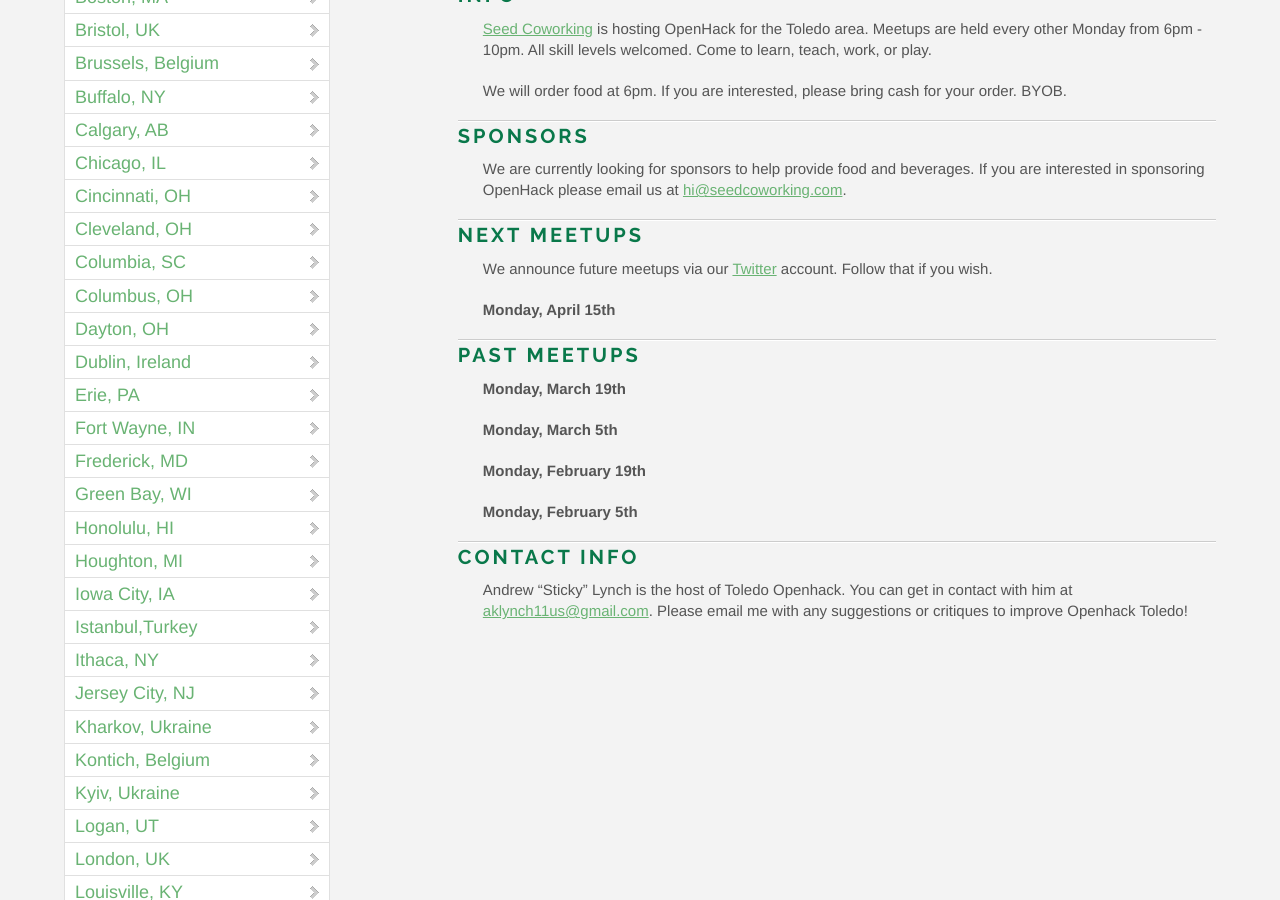
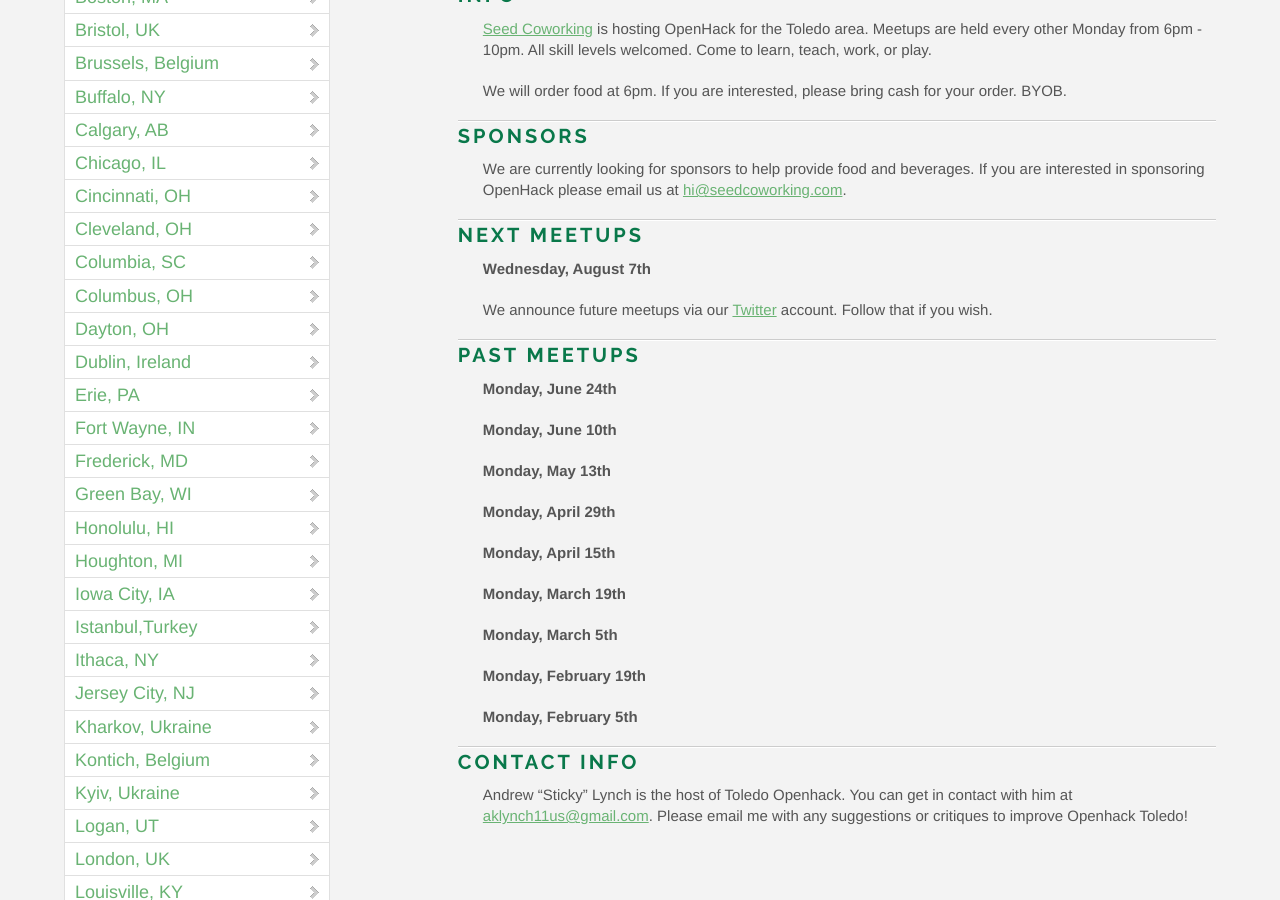
Before and after one commit to OpenHack/openhack.github.com, a Jekyll site: the page built from toledo/index.markdown, in a window 1280 px wide and 900 px high, scrolled down 633 px. Built offline with Jekyll 4.4.1, drawn with Linux system fonts in a browser that asks for light colours; nearby versions of some CDN libraries; Markdown is read by kramdown in place of the engine named in the settings; comment, search, counter and statistics services are not loaded.

Commit message:
Update index.markdown

```diff
--- a/toledo/index.markdown
+++ b/toledo/index.markdown
@@ -19,11 +19,21 @@ We are currently looking for sponsors to help provide food and beverages. If you
 
 ### Next meetups
 
+**Wednesday, August 7th**
+
 We announce future meetups via our [Twitter](http://twitter.com/openhacktoledo) account. Follow that if you wish.
 
+### Past meetups
+
+**Monday, June 24th**
+
+**Monday, June 10th**
+
+**Monday, May 13th**
+
+**Monday, April 29th**
+
 **Monday, April 15th**
-
-### Past meetups
 
 **Monday, March 19th**
 
```
